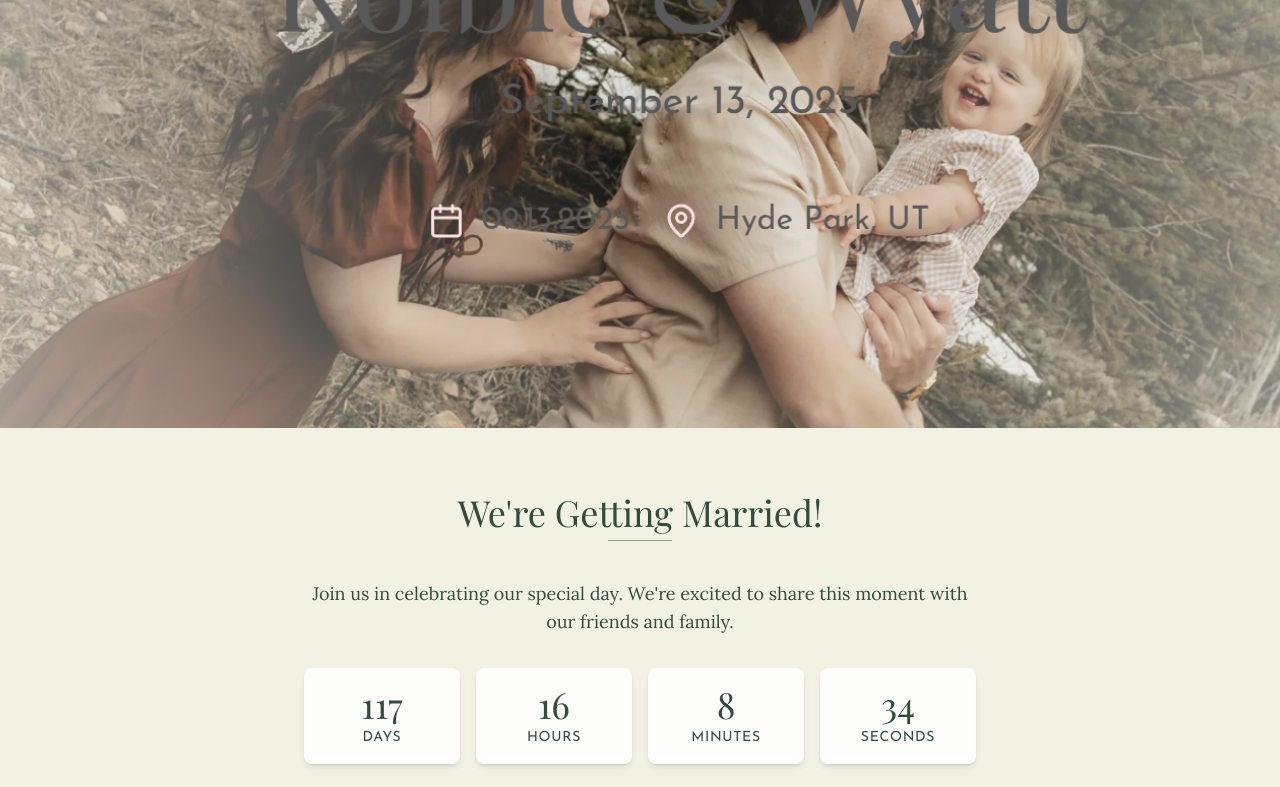
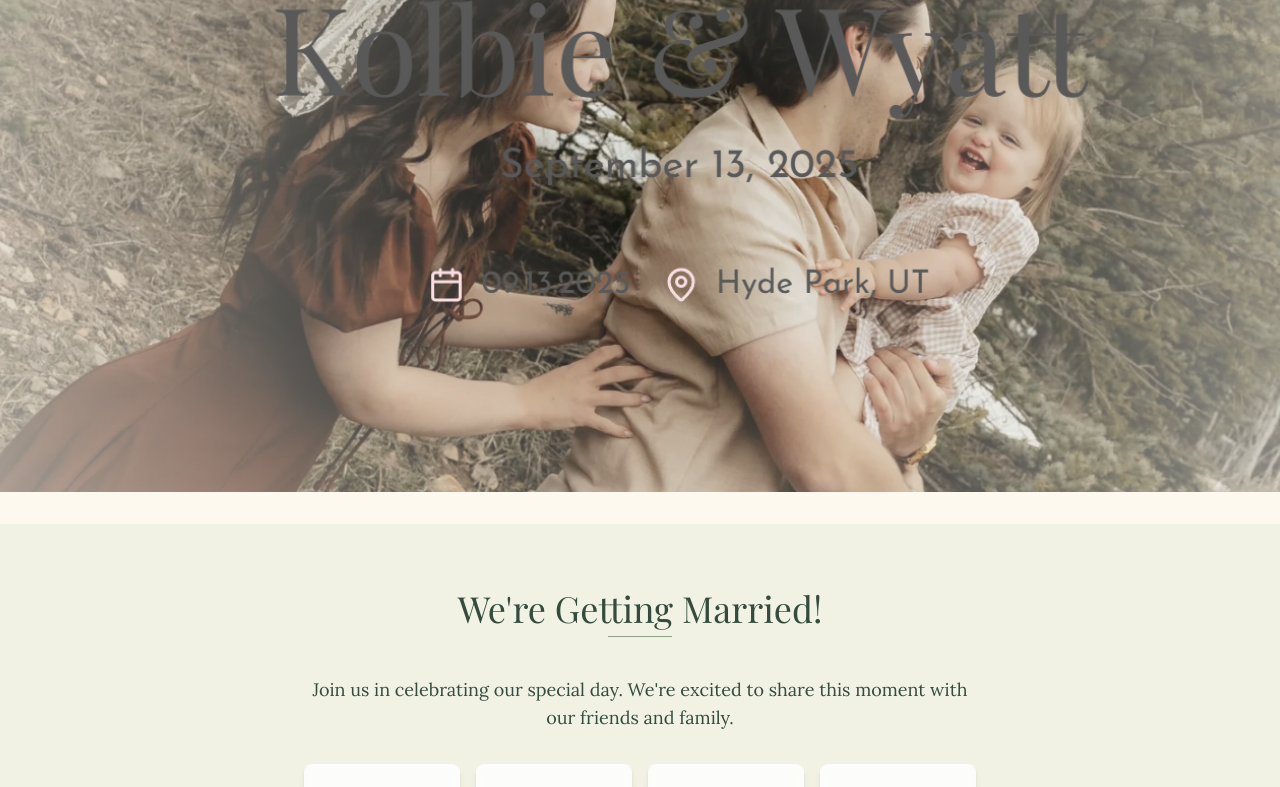
Before and after one commit to Mogul-Wingz/kolbie-and-wyatt-celebrate, a React (Vite) app: page / in a window 1280 px wide. Shown: the part 340-1127 px from the top of the page. Built offline with nearby package versions, Linux system fonts and the light colour scheme.

Commit message:
Fix: Remove text overlay and header overlap
- Modified the Home page to correctly remove the text overlay from the hero image.
- Adjusted the layout to prevent the header from overlapping content on all pages.

```diff
--- a/src/components/layout/Layout.tsx
+++ b/src/components/layout/Layout.tsx
@@ -11,7 +11,7 @@ const Layout = ({ children }: LayoutProps) => {
   return (
     <div className="flex flex-col min-h-screen">
       <Header />
-      <main className="flex-grow pt-20 md:pt-32">
+      <main className="flex-grow pt-32 md:pt-48">
         {children}
       </main>
       <Footer />
--- a/src/pages/Home.tsx
+++ b/src/pages/Home.tsx
@@ -9,16 +9,18 @@ const Home = () => {
   return (
     <Layout>
       {/* Hero Section - Image Only */}
-      <section className="w-full h-[80vh]">
-        <img
-          src="/lovable-uploads/fbb8acdd-268e-4d52-b168-4906d6ec47b5.png"
-          alt="Kolbie and Wyatt with their child"
-          className="w-full h-full object-cover"
-        />
+      <section className="w-full">
+        <div className="w-full">
+          <img
+            src="/lovable-uploads/fbb8acdd-268e-4d52-b168-4906d6ec47b5.png"
+            alt="Kolbie and Wyatt with their child"
+            className="w-full h-[80vh] object-cover"
+          />
+        </div>
       </section>
 
       {/* Introduction Section - Completely Separate from Hero Image */}
-      <section className="wedding-section bg-wedding-sage-hint/20">
+      <section className="wedding-section bg-wedding-sage-hint/20 mt-8">
         <div className="container mx-auto px-4">
           <SectionHeader title="We're Getting Married!" />
 
```
